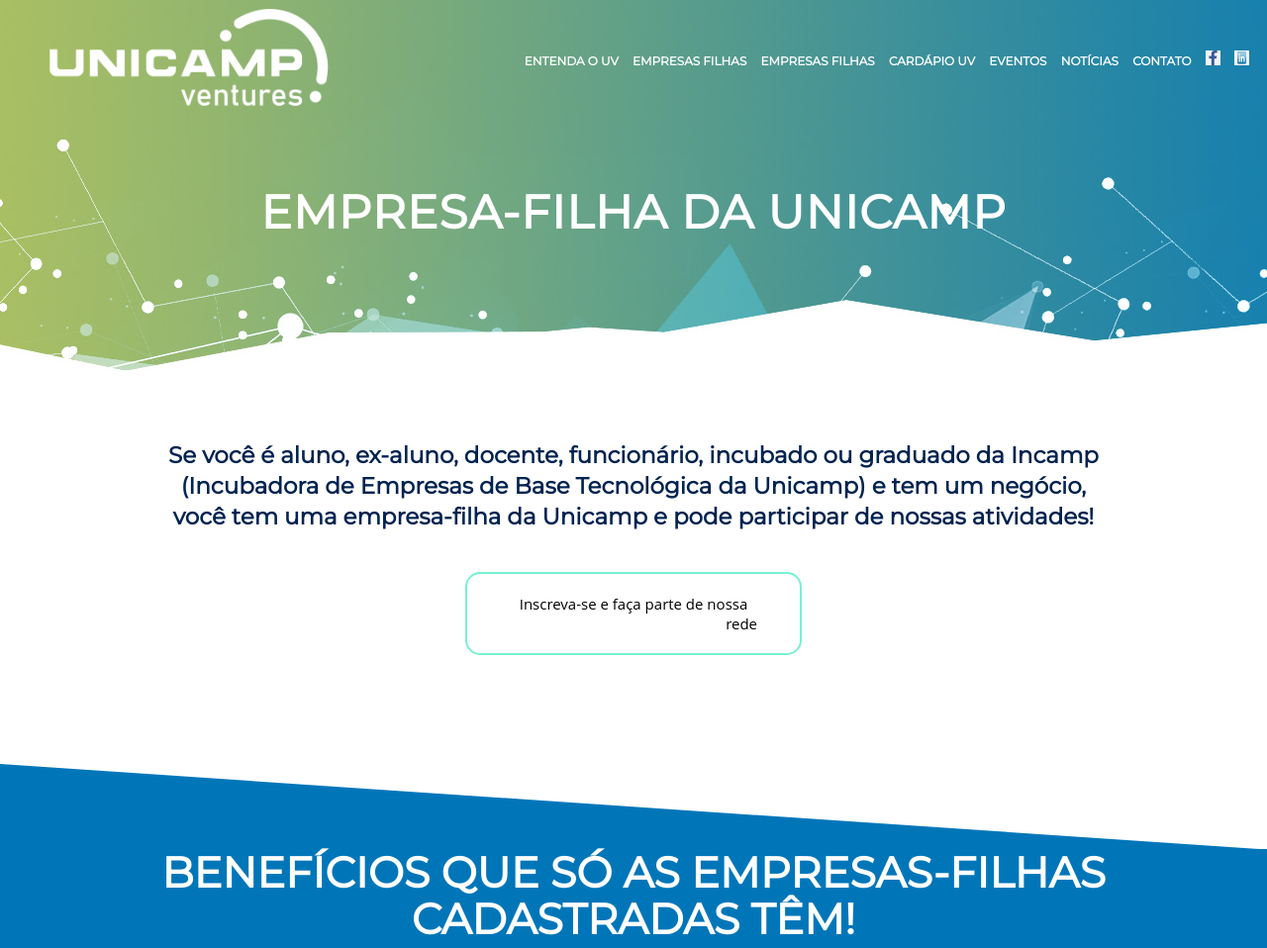
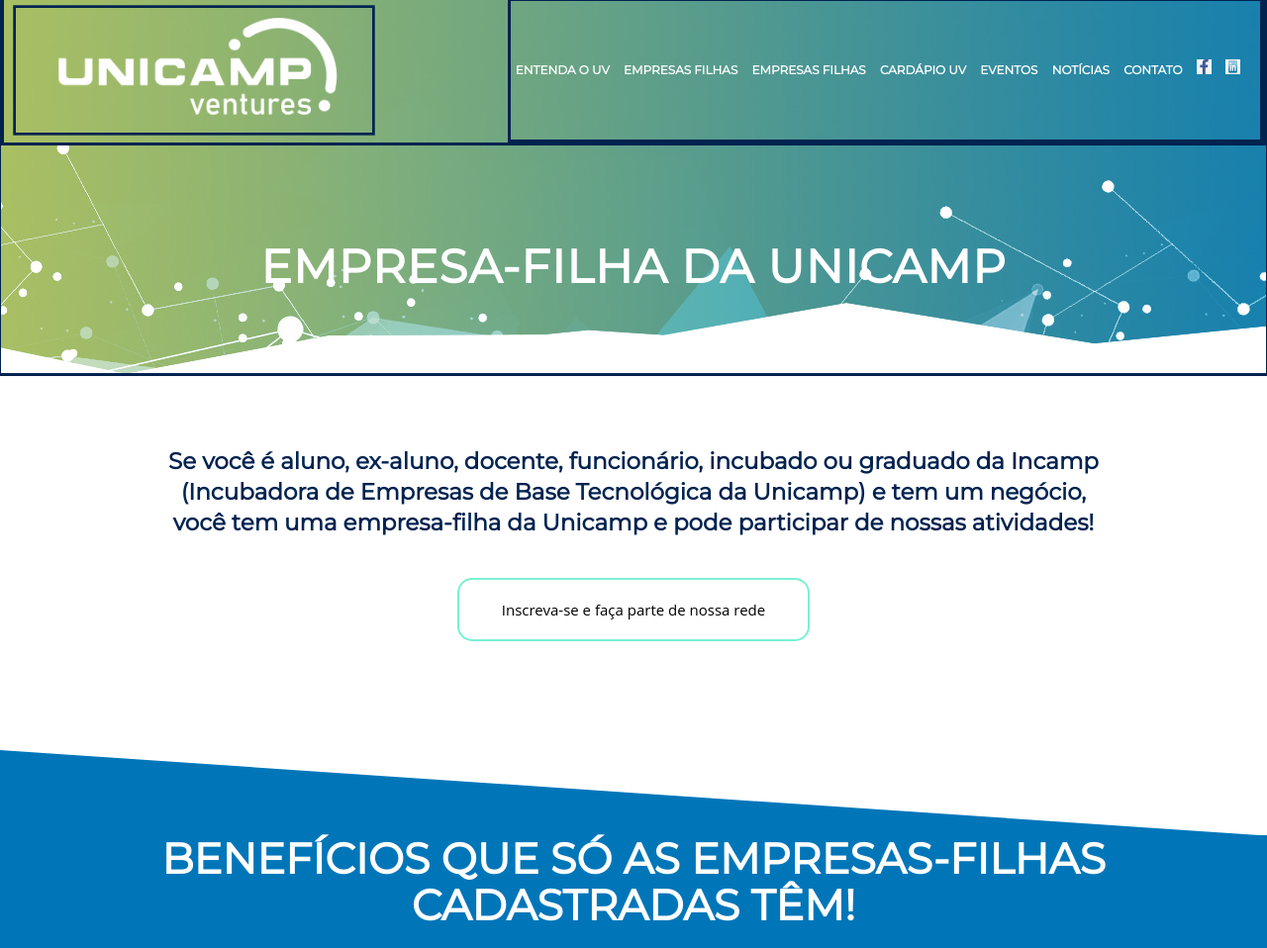
Before and after one commit to angelis-reis/empresas-filhas-ufrj, a plain HTML site: page index.html in a window 1280 px wide. Shown: the top 958 px of the page at 99% size. Drawn offline with Linux system fonts and the light colour scheme.

Commit message:
working flex

```diff
--- a/styles/my-style.css
+++ b/styles/my-style.css
@@ -50,21 +50,43 @@ img{
 header{
 	margin-top: -16px;
     background-image: url("../images/header-image.jpg");
-    background-position: center;
+	background-position: center;
+	background-repeat: no-repeat;
     height: 382px;
     padding-top: 0px;
     margin-left: -10px;
-    margin-right: -10px;
+	margin-right: -10px;
+	border-style: solid;
 }
 
+#cabecalho{
+	display: flex;
+	max-width: 1350px;
+	margin: 0 auto;
+	border-style: solid;
+	justify-content: space-between;
+
+}
+
+
+
 #logo{
-	float: left;
-	display: block;
+
+	align-items: center;
+
+
 	margin-top: 0px;
 	transform: scale(0.9);
 	margin-left: -11px;
+	border-style: solid;
 }
 
+
+#links{
+	align-items: center;
+
+	border-style: solid;
+}
 #links ul{
 	padding: 0px;
 	margin: 0px;
@@ -116,11 +138,8 @@ a:link
 	background-color: #0469ff
 }
 
-#cabecalho{
-}
-
 #title{
-	padding-top: 162px;
+	padding-top: 62px;
 	width: 800px;
 	margin-left: auto;
     margin-right: auto;
@@ -221,8 +240,8 @@ a:link
 }
 
 .torta{
-    position: absolute; */
-    z-index: 20; */
+    position: absolute;
+    z-index: 20;
     display: block;
     bottom: -85px;
     background-color:#fafafa;
```
Also changed, not shown: index.html (+2 -2 lines).
